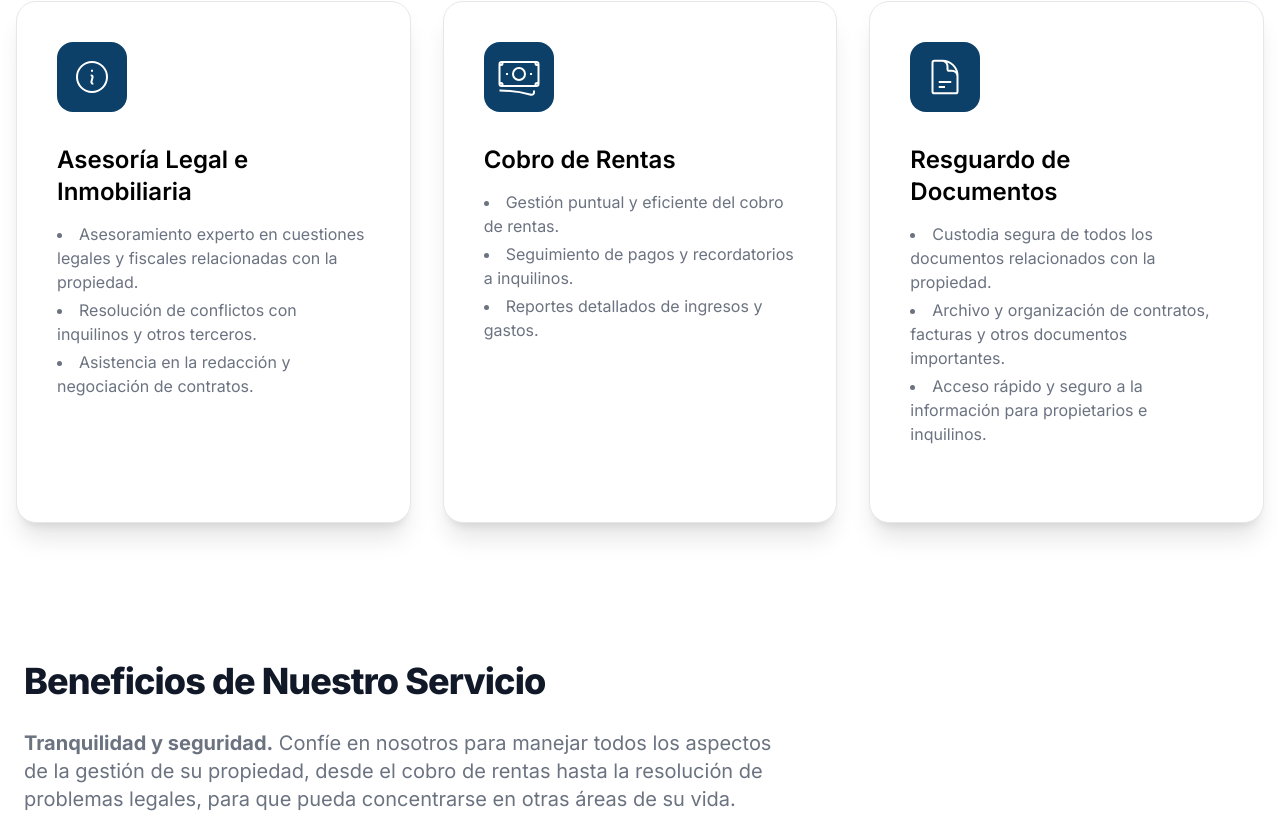
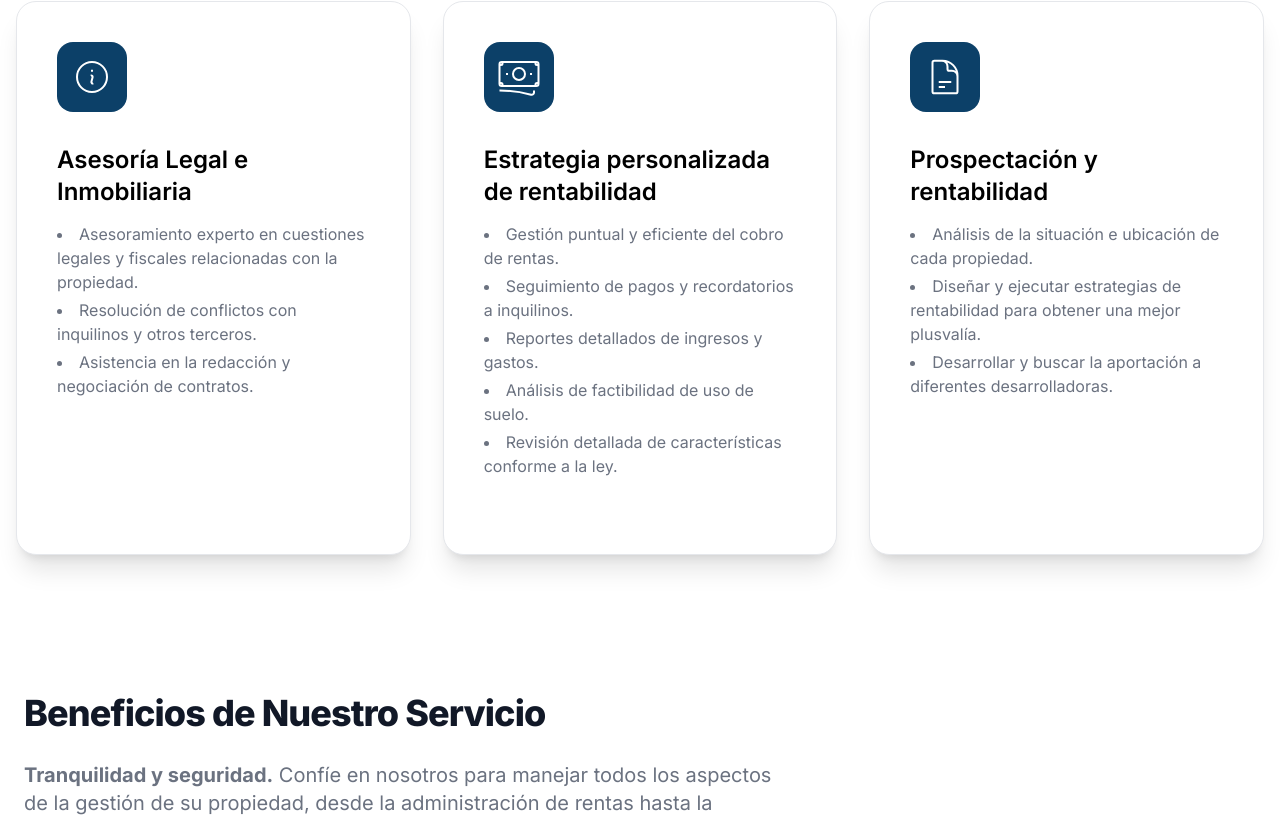
Before and after one commit to cassad-dev/cassad, a Next.js app: page /administracion in a window 1280 px wide. Shown: the part 1028-1845 px from the top of the page. Built offline with nearby package versions, Linux system fonts and the light colour scheme.

Commit message:
content changes

```diff
--- a/app/administracion/page.tsx
+++ b/app/administracion/page.tsx
@@ -129,7 +129,7 @@ export default function Administracion() {
 
                                 </div>
                                 <h4 className="mb-[14px] text-2xl font-semibold text-dark">
-                                    Cobro de Rentas
+                                    Estrategia personalizada de rentabilidad
                                 </h4>
                                 <ul className="max-w-md space-y-1 text-gray-500 list-disc list-inside">
                                     <li>
@@ -140,6 +140,12 @@ export default function Administracion() {
                                     </li>
                                     <li>
                                         Reportes detallados de ingresos y gastos.
+                                    </li>
+                                    <li>
+                                        Análisis de factibilidad de uso de suelo.
+                                    </li>
+                                    <li>
+                                        Revisión detallada de características conforme a la ley.
                                     </li>
                                 </ul>
                             </div>
@@ -154,17 +160,17 @@ export default function Administracion() {
 
                                 </div>
                                 <h4 className="mb-[14px] text-2xl font-semibold text-dark">
-                                    Resguardo de Documentos
+                                    Prospectación y rentabilidad
                                 </h4>
                                 <ul className="max-w-md space-y-1 text-gray-500 list-disc list-inside">
                                     <li>
-                                        Custodia segura de todos los documentos relacionados con la propiedad.
+                                        Análisis de la situación e ubicación de cada propiedad.
                                     </li>
                                     <li>
-                                        Archivo y organización de contratos, facturas y otros documentos importantes.
+                                        Diseñar y ejecutar estrategias de rentabilidad para obtener una mejor plusvalía.
                                     </li>
                                     <li>
-                                        Acceso rápido y seguro a la información para propietarios e inquilinos.
+                                        Desarrollar y buscar la aportación a diferentes desarrolladoras.
                                     </li>
                                 </ul>
                             </div>
@@ -181,11 +187,11 @@ export default function Administracion() {
                         <h2 className="mb-4 text-4xl tracking-tight font-extrabold text-gray-900">Beneficios de Nuestro Servicio</h2>
 
                         <p className="text-gray-500 sm:text-xl py-3">
-                            <b>Tranquilidad y seguridad.</b> Confíe en nosotros para manejar todos los aspectos de la gestión de su propiedad, desde el cobro de rentas hasta la resolución de problemas legales, para que pueda concentrarse en otras áreas de su vida.
+                            <b>Tranquilidad y seguridad.</b> Confíe en nosotros para manejar todos los aspectos de la gestión de su propiedad, desde la administración de rentas hasta la resolución de problemas legales, para que pueda concentrarse en otras áreas de su vida.
                         </p>
 
                         <p className="text-gray-500 sm:text-xl py-3">
-                            <b>Profesionalismo y Eficiencia.</b> Nuestro equipo altamente capacitado y experimentado garantiza un servicio profesional y eficiente en todo momento, asegurando que sus intereses estén siempre protegidos.
+                            <b>Profesionalismo y Eficiencia.</b> Garantizamos un servicio profesional y eficiente en todo momento, asegurando que sus intereses estén siempre protegidos.
                         </p>
 
                         <p className="text-gray-500 sm:text-xl py-3">
--- a/app/conocenos/page.tsx
+++ b/app/conocenos/page.tsx
@@ -16,7 +16,9 @@ export default function Conocenos() {
                         <h1 className="text-4xl md:text-5xl lg:text-6xl text-center text-gray-800 font-black leading-7 md:leading-10">
                             Sobre <span className="text-mainAzul-100">Nosotros</span>
                         </h1>
-                        <p className="mt-5 sm:mt-10 lg:w-10/12 text-gray-400 font-normal text-center text-md sm:text-lg">Descubra quiénes somos y nuestros valores fundamentales en Cassad, donde la confianza, las relaciones interpersonales y la experiencia se combinan para ofrecer soluciones excepcionales. </p>
+                        <p className="mt-5 sm:mt-10 lg:w-10/12 text-gray-400 font-normal text-center text-md sm:text-lg">
+                            Descubra quiénes somos y nuestros valores fundamentales en Cassad, donde la confianza, las relaciones interpersonales y la experiencia se combinan para ofrecer soluciones estratégicas.
+                        </p>
                     </div>
                 </div>
             </div>
@@ -43,7 +45,7 @@ export default function Conocenos() {
                                 <p className="text-base font-semibold leading-7 text-mainAzul-100">Cassad</p>
                                 <h1 className="mt-2 text-3xl font-bold tracking-tight text-gray-900 sm:text-4xl">Quiénes Somos</h1>
                                 <p className="mt-6 text-xl leading-8 text-gray-700">
-                                    En Cassad, nos dedicamos a ofrecer soluciones inmobiliarias y legales de alta calidad para satisfacer las necesidades de nuestros clientes. Con una experiencia sólida de más de una década en el sector, nos esforzamos por brindar un servicio excepcional que se adapte a las necesidades individuales de cada cliente.
+                                    Nos dedicamos a diagnosticar situaciones y problemáticas inmobiliarias y legales para satisfacer las necesidades de nuestros clientes. Con una experiencia sólida de más de una década en el sector, nos esforzamos por brindar un servicio personalizado que se adapte a las necesidades individuales de cada cliente.
                                 </p>
                             </div>
                         </div>
@@ -55,7 +57,7 @@ export default function Conocenos() {
                         <div className="lg:pr-4">
                             <div className="max-w-xl text-base leading-7 text-gray-700 lg:max-w-lg">
                                 <p>
-                                    Proporcionamos una amplia gama de servicios especializados en el ámbito inmobiliario y legal. Desde la gestión de propiedades hasta la representación legal, nuestro objetivo es ofrecer soluciones integrales que superen las expectativas de nuestros clientes y les permitan alcanzar sus objetivos con confianza y tranquilidad.
+                                    Proporcionamos una amplia gama de servicios especializados en el ámbito inmobiliario y legal. Desde la gestión de propiedades hasta la representación legal, nuestro objetivo es ofrecer mayor rentabilidad en las propiedades que superen las expectativas de nuestros clientes y les permitan alcanzar sus objetivos económicos con confianza y tranquilidad.
                                 </p>
                                 <p>
                                     Nos basamos en los siguientes valores:
@@ -73,7 +75,7 @@ export default function Conocenos() {
                                         <svg xmlns="http://www.w3.org/2000/svg" viewBox="0 0 24 24" fill="currentColor" className="mt-1 h-5 w-5 flex-none text-mainAzul-100">
                                             <path d="M4.5 6.375a4.125 4.125 0 1 1 8.25 0 4.125 4.125 0 0 1-8.25 0ZM14.25 8.625a3.375 3.375 0 1 1 6.75 0 3.375 3.375 0 0 1-6.75 0ZM1.5 19.125a7.125 7.125 0 0 1 14.25 0v.003l-.001.119a.75.75 0 0 1-.363.63 13.067 13.067 0 0 1-6.761 1.873c-2.472 0-4.786-.684-6.76-1.873a.75.75 0 0 1-.364-.63l-.001-.122ZM17.25 19.128l-.001.144a2.25 2.25 0 0 1-.233.96 10.088 10.088 0 0 0 5.06-1.01.75.75 0 0 0 .42-.643 4.875 4.875 0 0 0-6.957-4.611 8.586 8.586 0 0 1 1.71 5.157v.003Z" />
                                         </svg>
-                                        <span><strong className="font-semibold text-gray-900">Relaciones Interpersonales.</strong> Valoramos las relaciones personales y nos comprometemos a establecer conexiones genuinas con nuestros clientes, comprendiendo sus necesidades individuales y proporcionando un servicio personalizado.</span>
+                                        <span><strong className="font-semibold text-gray-900">Relaciones Interpersonales.</strong> Reconocemos la importancia de poner a la persona como centro y nos comprometemos a satisfacer sus intereses comprendiendo sus necesidades individuales y proporcionando un servicio personalizado.</span>
                                     </li>
 
                                     <li className="flex gap-x-3">
@@ -87,7 +89,7 @@ export default function Conocenos() {
                                         <svg xmlns="http://www.w3.org/2000/svg" viewBox="0 0 24 24" fill="currentColor" className="mt-1 h-5 w-5 flex-none text-mainAzul-100">
                                             <path d="M11.25 4.533A9.707 9.707 0 0 0 6 3a9.735 9.735 0 0 0-3.25.555.75.75 0 0 0-.5.707v14.25a.75.75 0 0 0 1 .707A8.237 8.237 0 0 1 6 18.75c1.995 0 3.823.707 5.25 1.886V4.533ZM12.75 20.636A8.214 8.214 0 0 1 18 18.75c.966 0 1.89.166 2.75.47a.75.75 0 0 0 1-.708V4.262a.75.75 0 0 0-.5-.707A9.735 9.735 0 0 0 18 3a9.707 9.707 0 0 0-5.25 1.533v16.103Z" />
                                         </svg>
-                                        <span><strong className="font-semibold text-gray-900">Conocimiento del Ámbito Legal.</strong> Nuestro equipo cuenta con un sólido conocimiento del ámbito legal, asegurando un asesoramiento experto y estratégico en todas las cuestiones legales relacionadas con el sector inmobiliario.</span>
+                                        <span><strong className="font-semibold text-gray-900">Conocimiento del Ámbito Legal.</strong> Nos encontramos en constante actualización de regulaciones locales y nacionales para poder ofrecer el mejor servicio y estrategia posible.</span>
                                     </li>
 
                                     <li className="flex gap-x-3">
@@ -100,7 +102,7 @@ export default function Conocenos() {
 
                                 </ul>
 
-                                <p className="mt-8">Nuestras fortalezas se basan en nuestra vasta experiencia en el sector y en nuestro compromiso con la excelencia en todo lo que hacemos. Nos enorgullece ofrecer un servicio personalizado y de alta calidad, respaldado por un equipo altamente capacitado y comprometido con la satisfacción del cliente en todo momento.</p>
+                                {/* <p className="mt-8">Nuestras fortalezas se basan en nuestra vasta experiencia en el sector y en nuestro compromiso con la excelencia en todo lo que hacemos. Nos enorgullece ofrecer un servicio personalizado y de alta calidad, respaldado por un equipo altamente capacitado y comprometido con la satisfacción del cliente en todo momento.</p> */}
                                 {/* <h2 className="mt-16 text-2xl font-bold tracking-tight text-gray-900">No server? No problem.</h2>
                                 <p className="mt-6">Id orci tellus laoreet id ac. Dolor, aenean leo, ac etiam consequat in. Convallis arcu ipsum urna nibh. Pharetra, euismod vitae interdum mauris enim, consequat vulputate nibh. Maecenas pellentesque id sed tellus mauris, ultrices mauris. Tincidunt enim cursus ridiculus mi. Pellentesque nam sed nullam sed diam turpis ipsum eu a sed convallis diam.</p> */}
                             </div>
--- a/app/page.tsx
+++ b/app/page.tsx
@@ -35,7 +35,8 @@ export default function Home() {
             Expertos en soluciones <span className="text-slate-400">legales</span> e <span className="text-slate-400">inmobiliarias</span>
           </h1>
           <p className="text-lg font-normal text-gray-300 lg:text-xl sm:px-16 lg:px-48">
-            Nos diferenciamos en estrategias y soluciones de diagnóstico inmobiliario para conectar con clientes de una manera personal y sentido de pertenencia.          </p>
+            Nos diferenciamos en estrategias y soluciones de diagnóstico inmobiliario para ayudar a los clientes en situaciones personales y problemáticas de negocio.
+          </p>
           {/* <div className="flex flex-col space-y-4 sm:flex-row sm:justify-center sm:space-y-0">
             <a href="#" className="inline-flex justify-center items-center py-3 px-5 text-base font-medium text-center text-white rounded-lg bg-mainAzul-100 hover:bg-blue-800 focus:ring-4 focus:ring-blue-300">
               Get started
--- a/app/servicios/page.tsx
+++ b/app/servicios/page.tsx
@@ -54,7 +54,7 @@ export default function Servicios() {
                                         Administración de Propiedades:
                                     </h2>
                                     <p className="mt-4 text-lg text-slate-500">
-                                        Nuestro servicio de administración de propiedades ofrece una gestión integral y eficiente para propietarios e inversores. Nos encargamos del cobro de rentas, mantenimiento, resolución de conflictos con inquilinos, y aseguramos el cumplimiento de todas las obligaciones legales y fiscales. Con más de una década de experiencia en el sector, garantizamos tranquilidad y seguridad en la gestión de su patrimonio inmobiliario.
+                                        Nuestro servicio de administración de propiedades ofrece una gestión integral y eficiente para propietarios. Nos encargamos de asegurar el cumplimiento de todas las obligaciones legales y fiscales, renegociar las cláusulas de los contratos y las nuevas condiciones del mercado, así como gestionar el cobro de rentas, el mantenimiento y la resolución de conflictos con los inquilinos.
                                     </p>
                                     {/* <div className="mt-6">
                                         <a className="inline-flex rounded-lg bg-mainAzul-100 px-4 py-1.5 text-base font-semibold leading-7 text-white shadow-sm ring-1 ring-blue-800 hover:bg-blue-800 hover:ring-blue-900"
@@ -97,7 +97,7 @@ export default function Servicios() {
                                         Representación de Propietarios:
                                     </h2>
                                     <p className="mt-4 text-lg text-slate-500">
-                                        En Cassad, representamos los intereses de los propietarios en negociaciones y contratos, asegurando condiciones favorables y protegiendo sus derechos. Nuestro equipo legal altamente capacitado se encarga de garantizar que cada acuerdo beneficie a nuestros clientes y resuelva eficazmente cualquier disputa o conflicto que pueda surgir.
+                                        Representamos los intereses de los propietarios en negociaciones y contratos, asegurando condiciones favorables y protegiendo sus derechos. Garantizamos que cada acuerdo beneficie a nuestros clientes y resuelva eficazmente cualquier disputa o conflicto que pueda surgir.
                                     </p>
                                     {/* <div className="mt-6">
                                         <a className="inline-flex rounded-lg bg-mainAzul-100 px-4 py-1.5 text-base font-semibold leading-7 text-white shadow-sm ring-1 ring-blue-800 hover:bg-blue-800 hover:ring-blue-900"
@@ -183,7 +183,7 @@ export default function Servicios() {
                                         Renegociación de Contratos:
                                     </h2>
                                     <p className="mt-4 text-lg text-slate-500">
-                                        Nuestro servicio de renegociación de contratos está diseñado para proteger los intereses de nuestros clientes y maximizar sus beneficios. Ya sea para modificar términos y condiciones existentes o para negociar nuevos contratos, nuestro equipo legal ofrece asesoramiento experto y estrategias efectivas para garantizar acuerdos justos y favorables.
+                                        Nos encargamos de sugerir, proponer y modificar los términos y condiciones existentes para negociar nuevos contratos ofreciendo asesoramiento experto y estrategias efectivas para garantizar acuerdos justos y favorables.
                                     </p>
                                     {/* <div className="mt-6">
                                         <a className="inline-flex rounded-lg bg-mainAzul-100 px-4 py-1.5 text-base font-semibold leading-7 text-white shadow-sm ring-1 ring-blue-800 hover:bg-blue-800 hover:ring-blue-900"
@@ -227,8 +227,7 @@ export default function Servicios() {
                                         Protección de Escrituras:
                                     </h2>
                                     <p className="mt-4 text-lg text-slate-500">
-                                        En Cassad, entendemos la importancia de proteger su patrimonio inmobiliario. Nuestro servicio de protección de escrituras garantiza la legalidad y seguridad de todos los documentos relacionados con sus propiedades, evitando riesgos legales y asegurando una titularidad clara y transparente.
-                                    </p>
+                                        Nos encargamos de promover y solicitar alertas inmobiliarias para detectar a tiempo posibles fraudes y suplantaciones de identidad para proteger el patrimonio de las empresas y las personas en lo individual, así como cotizar y planear estrategias de protección al patrimonio.                                    </p>
                                     {/* <div className="mt-6">
                                         <a className="inline-flex rounded-lg bg-mainAzul-100 px-4 py-1.5 text-base font-semibold leading-7 text-white shadow-sm ring-1 ring-blue-800 hover:bg-blue-800 hover:ring-blue-900"
                                             href="/login">
@@ -269,7 +268,7 @@ export default function Servicios() {
                                         Investigación de Propiedades:
                                     </h2>
                                     <p className="mt-4 text-lg text-slate-500">
-                                        Realizamos análisis exhaustivos de propiedades para proporcionar a nuestros clientes información precisa y detallada sobre el estado y el potencial de cada activo. Desde la verificación de títulos de propiedad hasta la evaluación de riesgos y oportunidades de inversión, nuestras investigaciones inmobiliarias ayudan a tomar decisiones informadas y estratégicas.
+                                        Realizamos análisis exhaustivos de títulos de propiedades para proporcionar toda la información necesaria y detallada sobre el estado y el potencial de cada activo. Desde la verificación de títulos de propiedad hasta la evaluación de riesgos y oportunidades de inversión, nuestras investigaciones inmobiliarias ayudan a tomar decisiones informadas y estratégicas.
                                     </p>
                                     {/* <div className="mt-6">
                                         <a className="inline-flex rounded-lg bg-mainAzul-100 px-4 py-1.5 text-base font-semibold leading-7 text-white shadow-sm ring-1 ring-blue-800 hover:bg-blue-800 hover:ring-blue-900"
```
